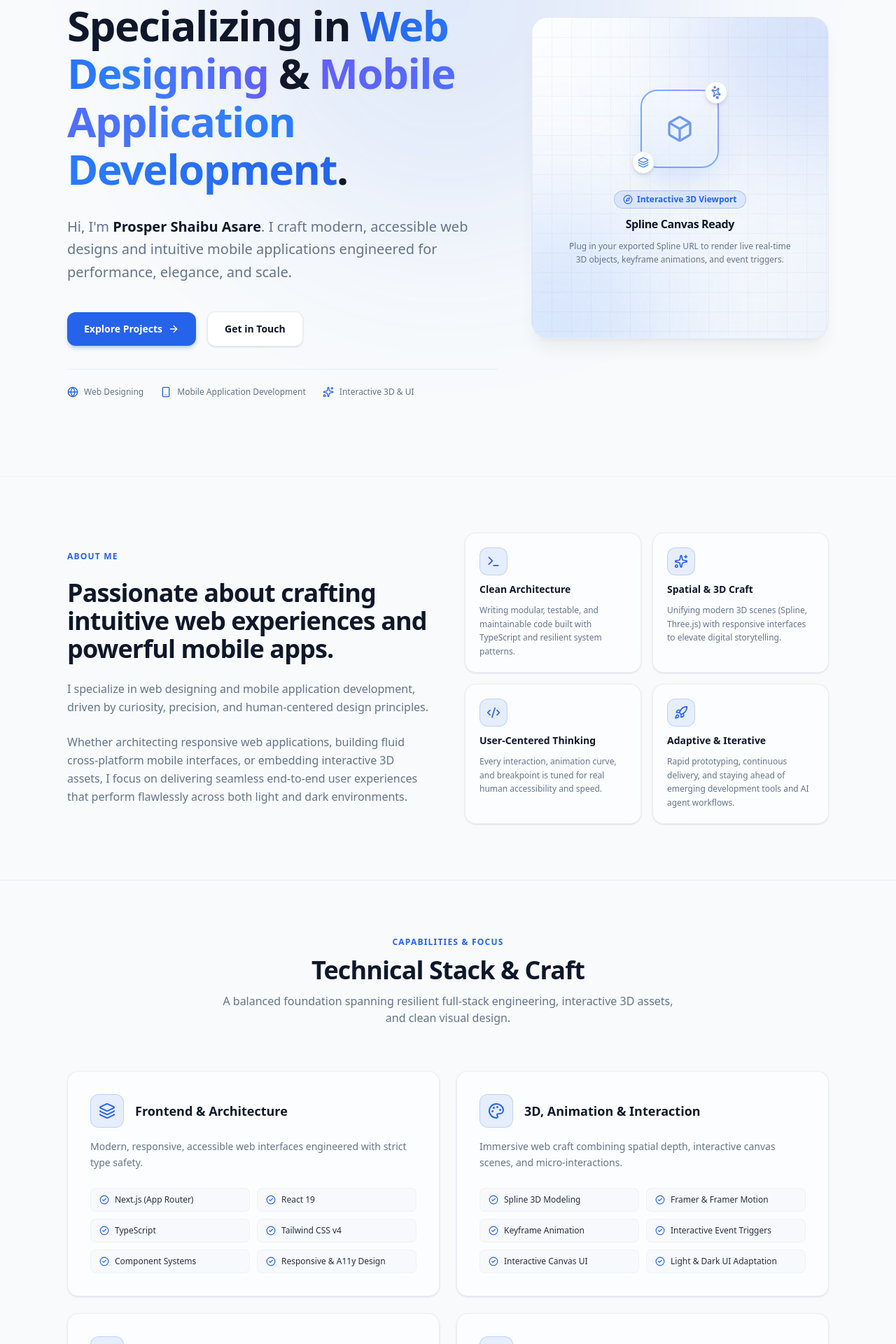
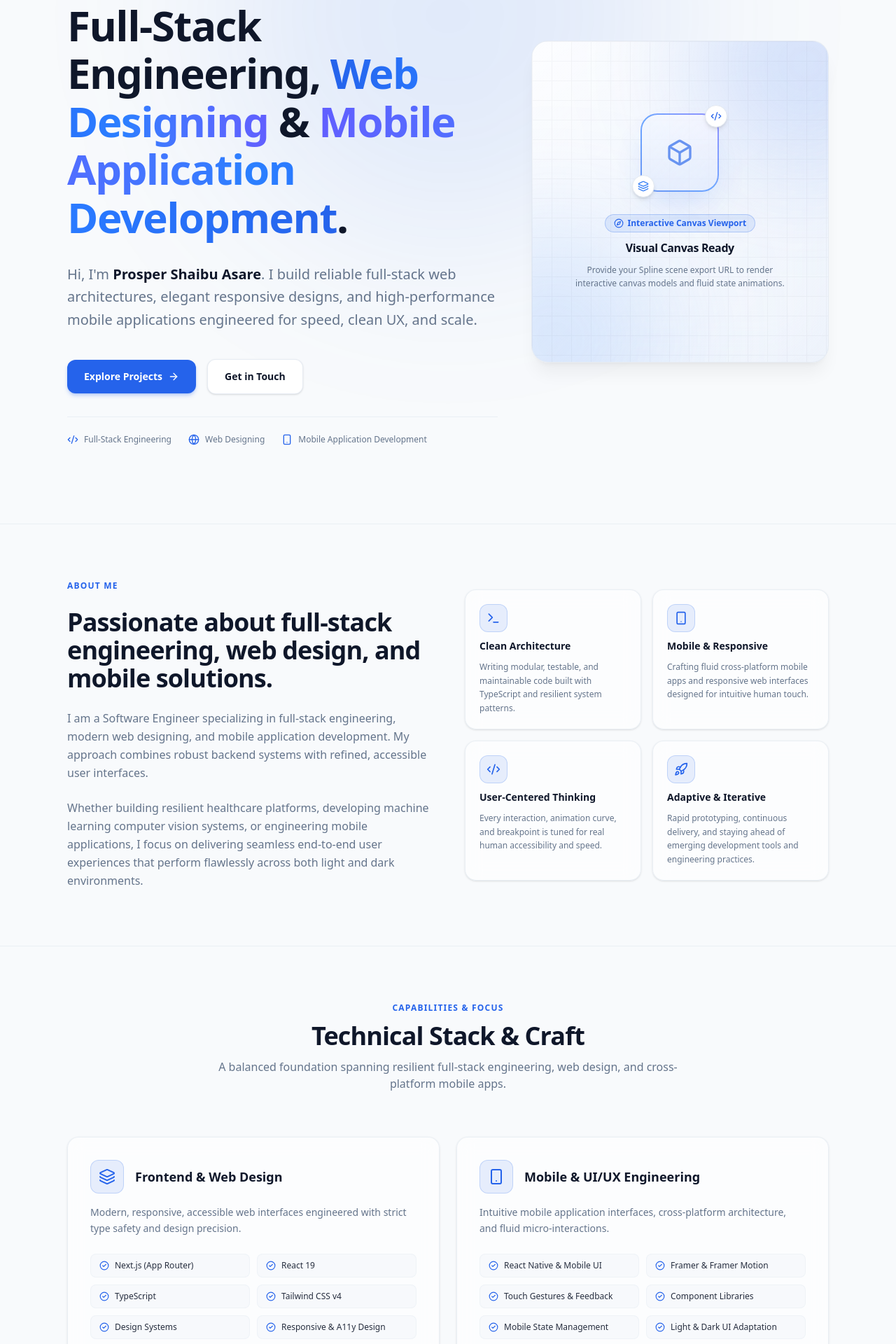
Before and after one commit to Psasare/Prosper-Shaibu-Asare-Portfolio, a Next.js app: page / in a window 1280 px wide. Shown: the part 220-2140 px from the top of the page at 70% size. Built offline with nearby package versions, Linux system fonts and the light colour scheme.

Commit message:
feat: add core portfolio UI components including about, contact, experience, and hero sections

```diff
--- a/src/components/about.tsx
+++ b/src/components/about.tsx
@@ -1,5 +1,5 @@
 import * as React from "react";
-import { Sparkles, Terminal, Code2, Rocket } from "lucide-react";
+import { Terminal, Code2, Rocket, Smartphone } from "lucide-react";
 
 export function About() {
   const values = [
@@ -9,9 +9,9 @@ export function About() {
       text: "Writing modular, testable, and maintainable code built with TypeScript and resilient system patterns.",
     },
     {
-      icon: Sparkles,
-      title: "Spatial & 3D Craft",
-      text: "Unifying modern 3D scenes (Spline, Three.js) with responsive interfaces to elevate digital storytelling.",
+      icon: Smartphone,
+      title: "Mobile & Responsive",
+      text: "Crafting fluid cross-platform mobile apps and responsive web interfaces designed for intuitive human touch.",
     },
     {
       icon: Code2,
@@ -21,7 +21,7 @@ export function About() {
     {
       icon: Rocket,
       title: "Adaptive & Iterative",
-      text: "Rapid prototyping, continuous delivery, and staying ahead of emerging development tools and AI agent workflows.",
+      text: "Rapid prototyping, continuous delivery, and staying ahead of emerging development tools and engineering practices.",
     },
   ];
 
@@ -35,13 +35,13 @@ export function About() {
               About Me
             </h2>
             <p className="text-3xl sm:text-4xl font-bold tracking-tight text-foreground">
-              Passionate about crafting intuitive web experiences and powerful mobile apps.
+              Passionate about full-stack engineering, web design, and mobile solutions.
             </p>
             <p className="text-sm sm:text-base text-muted-foreground leading-relaxed">
-              I specialize in web designing and mobile application development, driven by curiosity, precision, and human-centered design principles.
+              I am a Software Engineer specializing in full-stack engineering, modern web designing, and mobile application development. My approach combines robust backend systems with refined, accessible user interfaces.
             </p>
             <p className="text-sm sm:text-base text-muted-foreground leading-relaxed">
-              Whether architecting responsive web applications, building fluid cross-platform mobile interfaces, or embedding interactive 3D assets, I focus on delivering seamless end-to-end user experiences that perform flawlessly across both light and dark environments.
+              Whether building resilient healthcare platforms, developing machine learning computer vision systems, or engineering mobile applications, I focus on delivering seamless end-to-end user experiences that perform flawlessly across both light and dark environments.
             </p>
           </div>
 
--- a/src/components/contact.tsx
+++ b/src/components/contact.tsx
@@ -31,7 +31,7 @@ export function Contact() {
               Let&apos;s build something exceptional together.
             </p>
             <p className="text-sm sm:text-base text-muted-foreground leading-relaxed">
-              Have an upcoming product, 3D experience, or engineering opening? Feel free to reach out directly or send a message.
+              Have an upcoming web project, mobile app, or full-stack engineering opening? Feel free to reach out directly or send a message.
             </p>
 
             <div className="space-y-4 pt-4">
--- a/src/components/experience.tsx
+++ b/src/components/experience.tsx
@@ -19,7 +19,7 @@ export function Experience() {
       location: "Remote",
       description: [
         "Architecting resilient web systems and full-stack solutions using Next.js, TypeScript, React, and Node.js.",
-        "Engineering computer vision pipelines (FastAPI, OpenCV) and interactive 3D applications using Spline and Three.js.",
+        "Engineering computer vision pipelines (FastAPI, OpenCV) and responsive full-stack applications with modern web architectures.",
         "Collaborating on community-driven healthcare initiatives including patient-centric maternal health tools.",
       ],
       type: "work",
--- a/src/components/hero.tsx
+++ b/src/components/hero.tsx
@@ -1,7 +1,7 @@
 "use client";
 
 import * as React from "react";
-import { ArrowRight, Globe, Smartphone, Sparkles } from "lucide-react";
+import { ArrowRight, Code2, Globe, Smartphone } from "lucide-react";
 import { motion } from "framer-motion";
 import { SplineScene } from "./spline-scene";
 
@@ -24,13 +24,13 @@ export function Hero() {
             <div className="inline-flex items-center gap-2 px-3.5 py-1.5 rounded-full bg-card/80 border border-border/80 backdrop-blur-md shadow-sm">
               <span className="w-2 h-2 rounded-full bg-emerald-500 animate-pulse" />
               <span className="text-xs font-medium text-foreground/85">
-                Available for Web & Mobile Development Projects
+                Available for Full-Stack, Web & Mobile Projects
               </span>
             </div>
 
             {/* Main Headline */}
             <h1 className="text-4xl sm:text-5xl lg:text-6xl font-extrabold tracking-tight text-foreground leading-[1.14]">
-              Specializing in{" "}
+              Full-Stack Engineering,{" "}
               <span className="text-transparent bg-clip-text bg-gradient-to-r from-primary via-blue-500 to-indigo-500">
                 Web Designing
               </span>{" "}
@@ -44,8 +44,8 @@ export function Hero() {
             {/* Intro Subtitle */}
             <p className="text-lg sm:text-xl text-muted-foreground max-w-2xl mx-auto lg:mx-0 font-normal leading-relaxed">
               Hi, I&apos;m <span className="font-semibold text-foreground">Prosper Shaibu Asare</span>.
-              I craft modern, accessible web designs and intuitive mobile applications
-              engineered for performance, elegance, and scale.
+              I build reliable full-stack web architectures, elegant responsive designs,
+              and high-performance mobile applications engineered for speed, clean UX, and scale.
             </p>
 
             {/* Action Buttons */}
@@ -68,18 +68,18 @@ export function Hero() {
             {/* Highlights ticker */}
             <div className="pt-6 border-t border-border/60 flex flex-wrap items-center justify-center lg:justify-start gap-6 text-xs text-muted-foreground font-medium">
               <div className="flex items-center gap-2">
+                <Code2 className="w-4 h-4 text-primary" /> Full-Stack Engineering
+              </div>
+              <div className="flex items-center gap-2">
                 <Globe className="w-4 h-4 text-primary" /> Web Designing
               </div>
               <div className="flex items-center gap-2">
                 <Smartphone className="w-4 h-4 text-primary" /> Mobile Application Development
               </div>
-              <div className="flex items-center gap-2">
-                <Sparkles className="w-4 h-4 text-primary" /> Interactive 3D & UI
-              </div>
             </div>
           </motion.div>
 
-          {/* Right Column: 3D Scene / Spline Showcase */}
+          {/* Right Column: Visual Showcase */}
           <motion.div
             initial={{ opacity: 0, scale: 0.95 }}
             animate={{ opacity: 1, scale: 1 }}
--- a/src/components/projects.tsx
+++ b/src/components/projects.tsx
@@ -47,11 +47,11 @@ export function Projects() {
       featured: true,
     },
     {
-      title: "Interactive 3D Web Canvas",
-      category: "3D & Creative",
+      title: "Full-Stack Logistics & Inventory Engine",
+      category: "Full Stack / Mobile",
       description:
-        "Experiential landing page integrating Spline 3D real-time scenes with custom interactive states, physics interactions, and adaptive light/dark shading.",
-      tags: ["Spline 3D", "Next.js", "Framer Motion", "Tailwind CSS"],
+        "High-performance resource and inventory tracking platform featuring real-time state synchronization, automated reporting, and role-based access control.",
+      tags: ["Next.js", "TypeScript", "Node.js", "PostgreSQL", "Tailwind CSS"],
       githubUrl: "https://github.com/Psasare",
       featured: false,
     },
@@ -80,7 +80,6 @@ export function Projects() {
     "Full Stack / Mobile",
     "Healthcare / Web",
     "AI & Computer Vision",
-    "3D & Creative",
   ];
 
   const filteredProjects =
--- a/src/components/skills.tsx
+++ b/src/components/skills.tsx
@@ -2,7 +2,7 @@ import * as React from "react";
 import {
   Layers,
   Cpu,
-  Palette,
+  Smartphone,
   Workflow,
   CheckCircle2,
 } from "lucide-react";
@@ -10,35 +10,35 @@ import {
 export function Skills() {
   const categories = [
     {
-      title: "Frontend & Architecture",
+      title: "Frontend & Web Design",
       icon: Layers,
-      description: "Modern, responsive, accessible web interfaces engineered with strict type safety.",
+      description: "Modern, responsive, accessible web interfaces engineered with strict type safety and design precision.",
       skills: [
         "Next.js (App Router)",
         "React 19",
         "TypeScript",
         "Tailwind CSS v4",
-        "Component Systems",
+        "Design Systems",
         "Responsive & A11y Design",
       ],
     },
     {
-      title: "3D, Animation & Interaction",
-      icon: Palette,
-      description: "Immersive web craft combining spatial depth, interactive canvas scenes, and micro-interactions.",
+      title: "Mobile & UI/UX Engineering",
+      icon: Smartphone,
+      description: "Intuitive mobile application interfaces, cross-platform architecture, and fluid micro-interactions.",
       skills: [
-        "Spline 3D Modeling",
+        "React Native & Mobile UI",
         "Framer & Framer Motion",
-        "Keyframe Animation",
-        "Interactive Event Triggers",
-        "Interactive Canvas UI",
+        "Touch Gestures & Feedback",
+        "Component Libraries",
+        "Mobile State Management",
         "Light & Dark UI Adaptation",
       ],
     },
     {
       title: "Backend & Systems",
       icon: Cpu,
-      description: "Performant application logic, secure data access, and API design.",
+      description: "Performant full-stack application logic, secure data access, and API design.",
       skills: [
         "Node.js & Express",
         "Python",
@@ -74,7 +74,7 @@ export function Skills() {
             Technical Stack & Craft
           </p>
           <p className="text-sm sm:text-base text-muted-foreground">
-            A balanced foundation spanning resilient full-stack engineering, interactive 3D assets, and clean visual design.
+            A balanced foundation spanning resilient full-stack engineering, web design, and cross-platform mobile apps.
           </p>
         </div>
 
--- a/src/components/spline-scene.tsx
+++ b/src/components/spline-scene.tsx
@@ -2,7 +2,7 @@
 
 import * as React from "react";
 import dynamic from "next/dynamic";
-import { Sparkles, Layers, Box, Compass } from "lucide-react";
+import { Layers, Box, Compass, Code2 } from "lucide-react";
 
 // Dynamically load Spline runtime to avoid SSR hydration issues
 const Spline = dynamic(() => import("@splinetool/react-spline"), {
@@ -48,7 +48,7 @@ function SplineFallback() {
         }}
       />
 
-      {/* 3D Floating Interactive Cube Container */}
+      {/* Interactive Floating Element Container */}
       <div
         className="relative mb-8 transition-transform duration-200 ease-out"
         style={{
@@ -65,7 +65,7 @@ function SplineFallback() {
 
         {/* Orbiting indicators */}
         <div className="absolute -top-3 -right-3 w-8 h-8 rounded-full bg-card border border-border shadow-md flex items-center justify-center text-primary text-xs">
-          <Sparkles className="w-4 h-4 animate-spin [animation-duration:8s]" />
+          <Code2 className="w-4 h-4" />
         </div>
         <div className="absolute -bottom-2 -left-3 w-8 h-8 rounded-full bg-card border border-border shadow-md flex items-center justify-center text-accent text-xs">
           <Layers className="w-4 h-4" />
@@ -76,13 +76,13 @@ function SplineFallback() {
       <div className="max-w-xs space-y-2.5 relative z-10">
         <div className="inline-flex items-center gap-1.5 px-3 py-1 rounded-full text-xs font-semibold bg-primary/10 text-primary border border-primary/25">
           <Compass className="w-3.5 h-3.5" />
-          <span>Interactive 3D Viewport</span>
+          <span>Interactive Canvas Viewport</span>
         </div>
         <h3 className="font-bold text-foreground text-base tracking-tight">
-          Spline Canvas Ready
+          Visual Canvas Ready
         </h3>
         <p className="text-xs text-muted-foreground leading-relaxed">
-          Plug in your exported Spline URL to render live real-time 3D objects, keyframe animations, and event triggers.
+          Provide your Spline scene export URL to render interactive canvas models and fluid state animations.
         </p>
       </div>
     </div>
```
